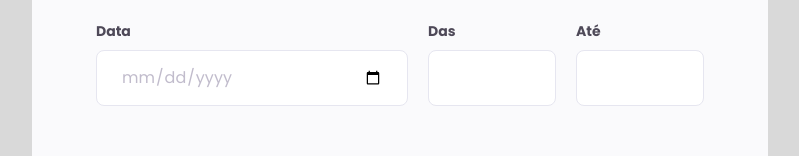
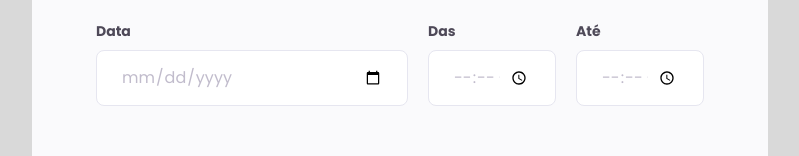
Before and after one commit to kyochi-daniel/projeto-web-3, a plain HTML site: page index.html in a window 1280 px wide. Shown: the part 1562-1718 px from the top of the page, without its empty margins (240-1039 px from the left). Drawn offline with Linux system fonts and the light colour scheme.

Commit message:
add configs

```diff
--- a/index.html
+++ b/index.html
@@ -90,11 +90,11 @@
             </div>
             <div class="hours1">
               <label for="hours1">Das</label>
-              <input type="number" name="hours1">
+              <input type="time" name="hours1">
             </div>
             <div class="hours2">
               <label for="hours2">Até</label>
-              <input type="number" name="hours2">
+              <input type="time" name="hours2">
             </div>
           </div>
         </div>
```
